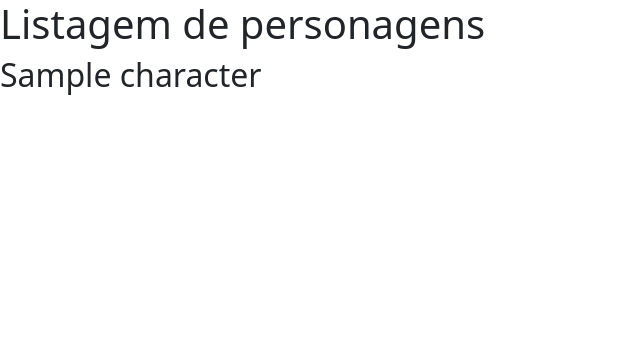
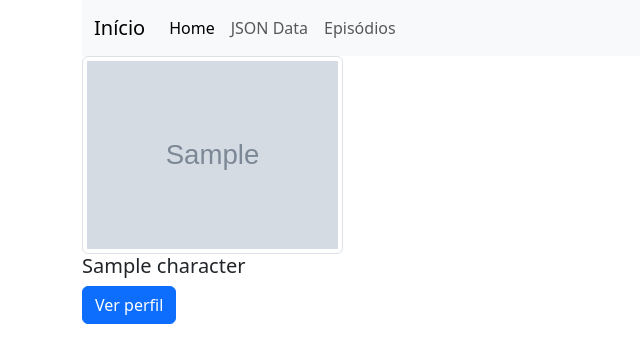
Before and after one commit to groot85/flask-apenas-exercicios-semana-4, a Flask app: template templates/characters.html in a window 1280 px wide. Shown: the top 363 px of the page, without its empty margins (0-640 px from the left). Run offline with Flask 2, Linux system fonts and the light colour scheme; the template is opened without the code that fills it: most values are stand-ins (such as "Sample title", 1, 10 or a date in 2020); grey boxes marked "Sample" are stand-in pictures.

Commit message:
Revisao da atividade e explicacao das duvidas

```diff
--- a/main.py
+++ b/main.py
@@ -3,37 +3,43 @@ import urllib.request, json
 
 app = Flask(__name__)
 
-@app.route("/lista")
+
+@app.route("/")
 def get_list_characters_page():
-    url = "https://rickandmortyapi.com/api/character"
-    response = urllib.request.urlopen(url)
-    data = response.read()
-    dict = json.loads(data)
+  url = "https://rickandmortyapi.com/api/character"
+  response = urllib.request.urlopen(url)
+  data = response.read()
+  dict = json.loads(data)
 
-    return render_template("characters.html", characters=dict["results"])
+  return render_template("characters.html", characters=dict["results"])
+
+@app.route("/personagem/<id>")
+def get_profile(id):
+  url = "https://rickandmortyapi.com/api/character/" + id
+  response = urllib.request.urlopen(url)
+  data = response.read()
+  dict = json.loads(data)
+
+  return render_template("profile.html", profile=dict)
 
 @app.route("/lista")
 # def index(): #faz essa def para que o programa abra a tela de visualização)
 #     return '<h1> Olá, WoMakers!</h1>'
-def get_list_characters(): #faz essa def para que o programa abra a tela de visualização)
+def get_list_characters(
+):  #faz essa def para que o programa abra a tela de visualização)
+  url = "https://rickandmortyapi.com/api/character"  #url do sit rick
+  response = urllib.request.urlopen(url)
+  characters = response.read()
+  dict = json.loads(characters)
 
+  characters = []
 
-    url = "https://rickandmortyapi.com/api/character" #url do sit rick
-    response = urllib.request.urlopen(url)
-    characters = response.read()
-    dict = json.loads(characters)
+  for character in dict["results"]:
+    character = {"name": character["name"], "status": character["status"]}
 
-    characters = []
+    characters.append(character)
 
-    for character in dict ["results"]:
-        character = {
-            "name": character ["name"],
-            "status": character ["status"]
-        }
-
-        characters.append(character)
-
-    return {"characters": characters}
+  return {"characters": characters}
 
 
 app.run(host='0.0.0.0', port=81)
--- a/templates/characters.html
+++ b/templates/characters.html
@@ -1,31 +1,19 @@
-<!-- https://getbootstrap.com/docs/5.3/getting-started/introduction/ -->
-<!doctype html>
-<html lang="pt-br">
-  <head>
-    <meta charset="utf-8">
-    <meta name="viewport" content="width=device-width, initial-scale=1">
-    <title>Bootstrap demo</title>
-    <link href="https://cdn.jsdelivr.net/npm/bootstrap@5.3.2/dist/css/bootstrap.min.css" rel="stylesheet" integrity="sha384-T3c6CoIi6uLrA9TneNEoa7RxnatzjcDSCmG1MXxSR1GAsXEV/Dwwykc2MPK8M2HN" crossorigin="anonymous">
-  </head>
-  <body>
+{% extends "layout.html"%}
 
-    <h1>Listagem de personagens</h1>
+{% block content %}
+<div class="row">
+    {% for character in characters %}
 
-    <div>
-        {% block content %}
+        <div class="col-3 col-xs-6">
 
-            {% for character in characters  %}
+            <img src="{{character.image}}" alt="{{character.name}}"class="img-fluid img-thumbnail" />
 
-                <div class="">
-                    <h2>{{character.name}}</h2>
-                </div>
+            <h3 class = "h5"> {{character.name}}</h3>
+            <p>
+                <a href="{{url_for('get_profile', id=character.id)}}" class="btn btn-primary">Ver perfil</a>
+            </p>
+        </div>
 
-            {% endfor %}
-        {% endblock %}
-
-
-
-    </div>
-
-  </body>
-</html>
+    {% endfor %}
+</div>
+{% endblock %}
--- /dev/null
+++ b/templates/layout.html
@@ -0,0 +1,21 @@
+<!doctype html> <!-- copiei e base do template characters -->
+<html lang="pt-br">
+  <head>
+    <meta charset="utf-8">
+    <meta name="viewport" content="width=device-width, initial-scale=1">
+    <title>Bootstrap demo</title>
+    <link href="https://cdn.jsdelivr.net/npm/bootstrap@5.3.2/dist/css/bootstrap.min.css" rel="stylesheet" integrity="sha384T3c6CoIi6uLrA9TneNEoa7RxnatzjcDSCmG1MXxSR1GAsXEV/Dwwykc2MPK8M2HN" crossorigin="anonymous">
+  </head>
+  <body>
+
+    <main class="container">
+
+      {% include "nav.html" %}
+
+      {% block content %}{% endblock %}
+
+
+    </main>
+
+  </body>
+</html>
--- /dev/null
+++ b/templates/nav.html
@@ -0,0 +1,23 @@
+<header> <!-- parte que estava no characters template no inicio -->
+  <nav class="navbar navbar-expand-lg bg-body-tertiary">
+    <div class="container-fluid">
+      <a class="navbar-brand" href="#">Início</a>
+      <button class="navbar-toggler" type="button" data-bs-toggle="collapse" data-bs-target="#navbarNav" aria-controls="navbarNav" aria-expanded="false" aria-label="Toggle navigation">
+        <span class="navbar-toggler-icon"></span>
+      </button>
+      <div class="collapse navbar-collapse" id="navbarNav">
+        <ul class="navbar-nav">
+          <li class="nav-item">
+            <a class="nav-link active" aria-current="page" href="#">Home</a>
+          </li>
+          <li class="nav-item">
+            <a class="nav-link" href="/lista">JSON Data</a>
+          </li>
+          <li class="nav-item">
+            <a class="nav-link" href="/episodios">Episódios</a>
+          </li>
+        </ul>
+      </div>
+    </div>
+  </nav>
+</header>
```
Also changed, not shown: templates/profile.html (added, +14 -0 lines), 1 other file.
